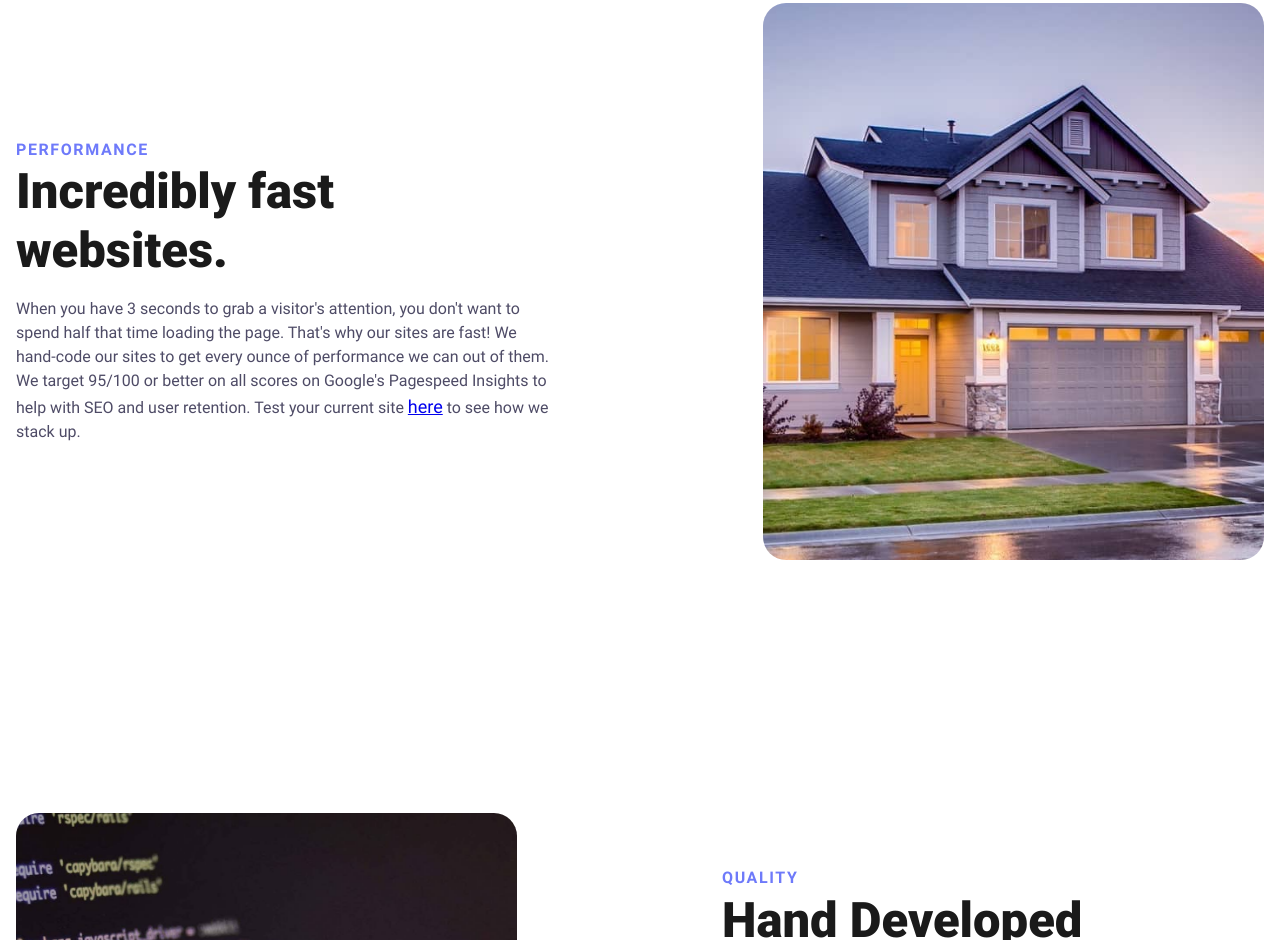
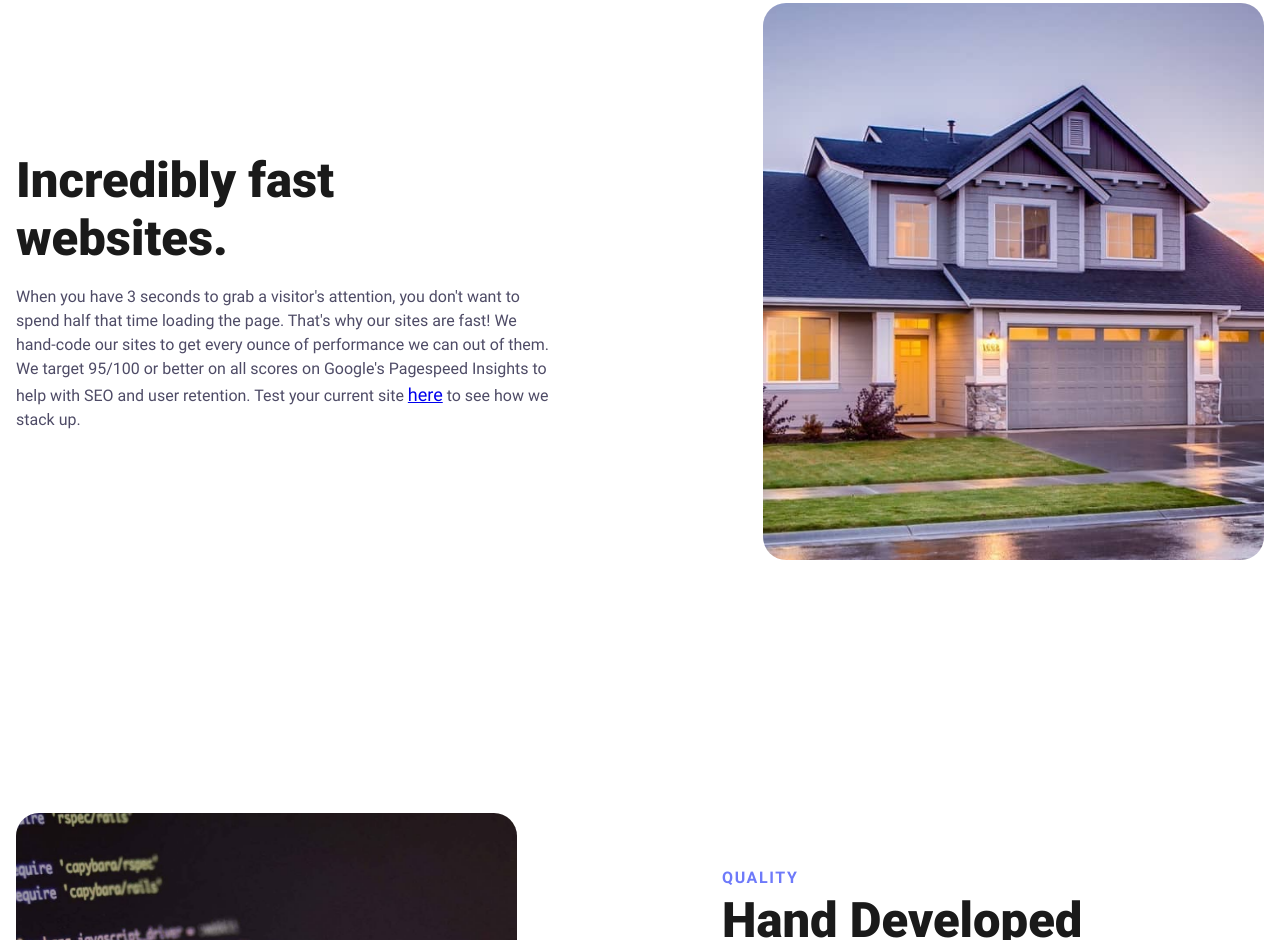
Before and after one commit to bluepixelweb/BluePixel-v4.dev, an Eleventy site: page src/index.html in a window 1280 px wide. Shown: the part 1384-2324 px from the top of the page. Built offline with nearby package versions, Linux system fonts and the light colour scheme; Eleventy itself is replaced by a stand-in of ours; files that its build step writes are made by us from their sources.

Commit message:
Update headers

```diff
--- a/src/index.html
+++ b/src/index.html
@@ -103,7 +103,7 @@ block
 
         <!-- Right Content Section-->
         <div class="cs-right">
-            <span class="cs-topper">Performance</span>
+
             <h2 class="cs-title">Incredibly fast websites.</h2>
             <p class="cs-text">
 				When you have 3 seconds to grab a visitor's attention, you don't want to spend half that time loading the page. That's why our sites are fast! We hand-code our sites to get every ounce of performance we can out of them. We target 95/100 or better on all scores on Google's Pagespeed Insights to help with SEO and user retention. Test your current site <a href="https://pagespeed.web.dev/">here</a> to see how we stack up.
```
